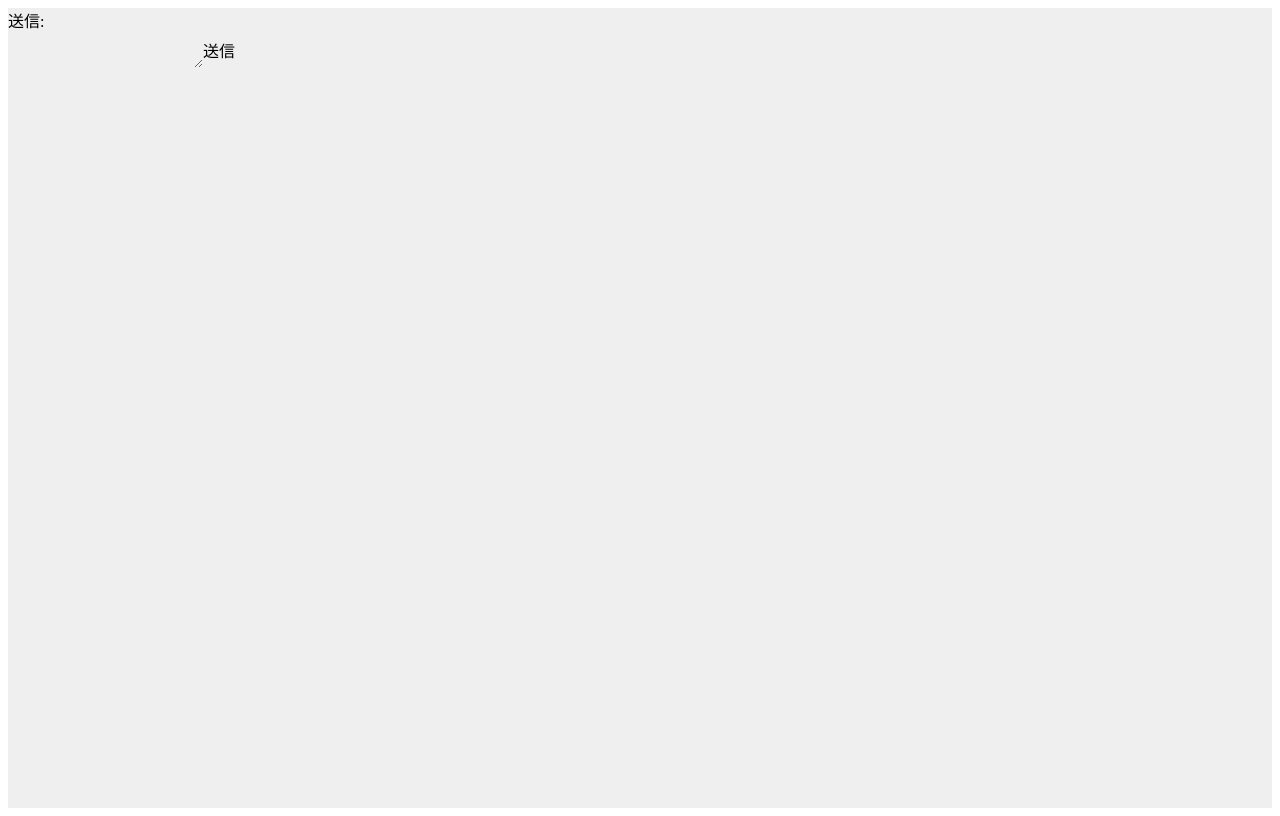
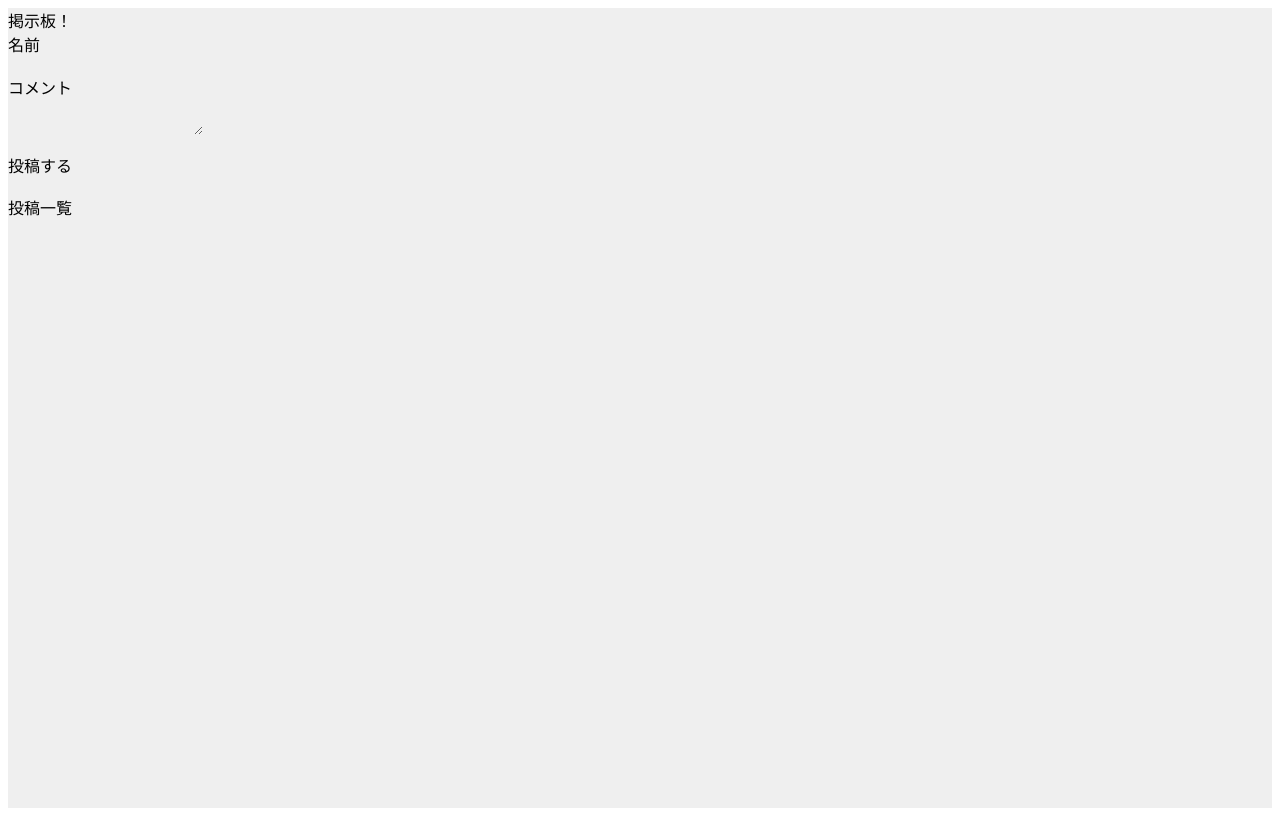
Before and after one commit to deguchi37458/vue-board, a Vue app: page / in a window 1280 px wide. Built offline with nearby package versions, Linux system fonts and the light colour scheme; what @braid/vue-formulate would draw is missing.

Commit message:
update App

```diff
--- a/src/App.vue
+++ b/src/App.vue
@@ -1,11 +1,14 @@
 <template>
   <div class="back">
-    <div class="">
-      <p>送信:</p>
-      <p>{{ sendMessage }}</p>
-      <textarea v-model="message"></textarea>
-      <button @click="sendChat">送信</button>
-    </div>
+    <h1>掲示板！</h1>
+    名前
+    <div><input type="text" v-model="name"></div>
+    コメント
+    <div><textarea v-model="comment"></textarea></div>
+    <br>
+    <button @click="submitPosts">投稿する</button>
+    <br><br>
+    <h2>投稿一覧</h2>
   </div>
 </template>
 
@@ -15,14 +18,13 @@
 export default {
   data() {
     return {
-      message: '',
-      sendMessage: ''
+      name: '',
+      comment: ''
     }
   },
   methods: {
-    sendChat() {
-      this.sendMessage = this.message
-      this.message = ''
+    submitPosts() {
+      console.log('submit');
     }
   }
 }
```
